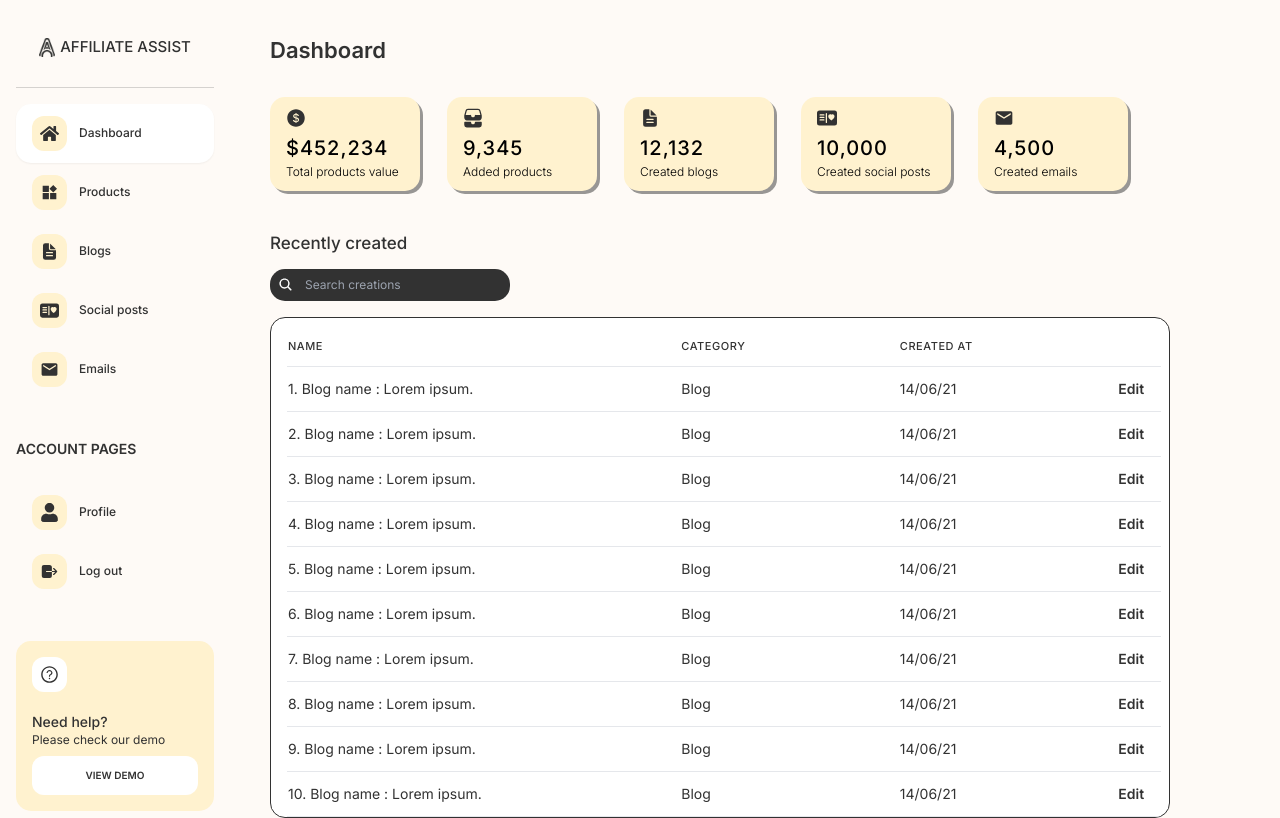
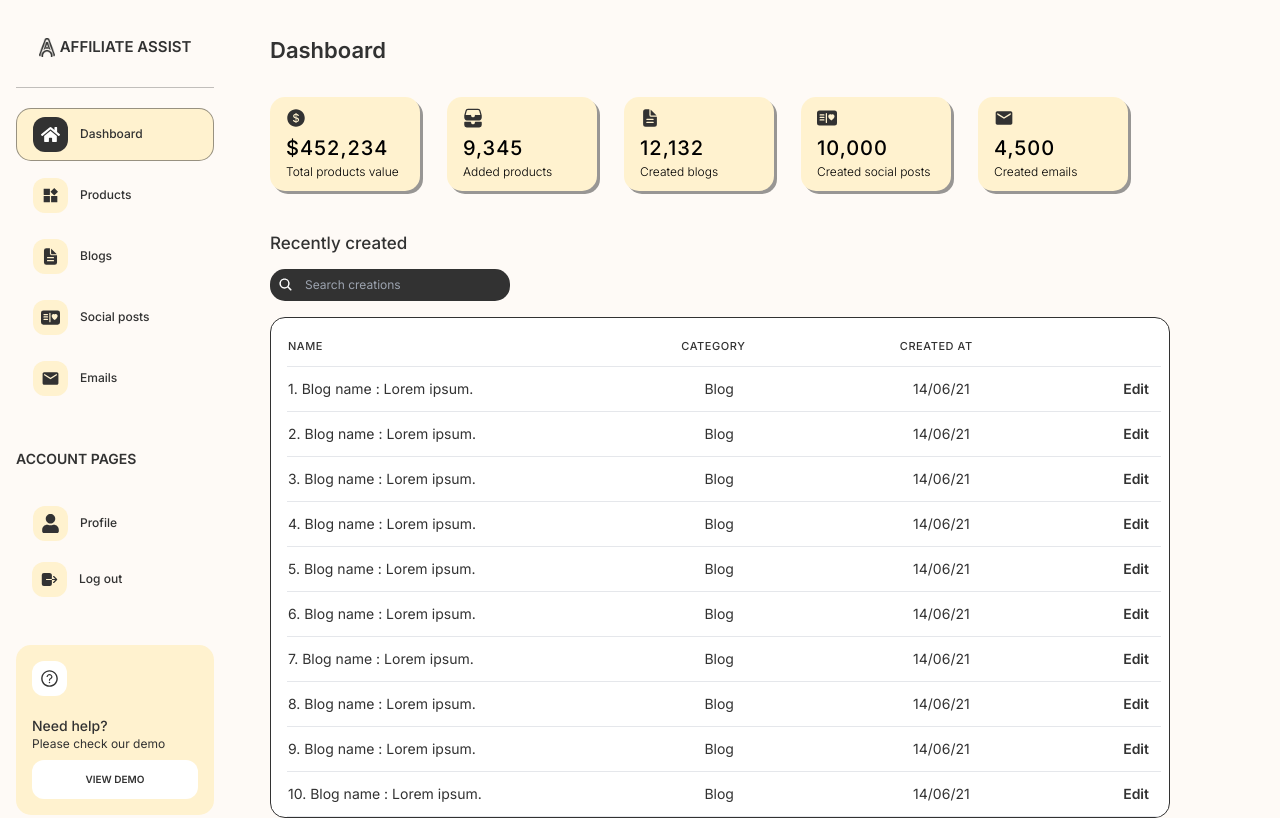
Before and after one commit to hamzahusic/affiliate-assist-app, a Next.js app: page /dashboard in a window 1280 px wide. Built offline with nearby package versions, Linux system fonts and the light colour scheme.

Commit message:
Added style changes to components

```diff
--- a/app/dashboard/layout.js
+++ b/app/dashboard/layout.js
@@ -16,27 +16,27 @@ const Layout = ({children}) => {
         {
             name : 'Dashboard',
             href : '/dashboard',
-            icon : <FaHome size={35} className=" text-tcolor bg-dcolor p-[8px] rounded-[12px]"/>
+            icon : <FaHome size={19}/>
         },
         {
             name : 'Products',
             href : '/dashboard/product',
-            icon : <AiFillProduct size={35} className=" text-tcolor bg-dcolor p-[8px] rounded-[12px]"/>
+            icon : <AiFillProduct size={19}/>
         },
         {
             name : 'Blogs',
             href : '/dashboard/blog',
-            icon : <IoDocumentText size={35} className=" text-tcolor bg-dcolor p-[8px] rounded-[12px]"/>
+            icon : <IoDocumentText size={19}/>
         },
         {
             name : 'Social posts',
             href : '/dashboard/post',
-            icon : <BsFillPostcardHeartFill size={35} className=" text-tcolor bg-dcolor p-[8px] rounded-[12px]"/>
+            icon : <BsFillPostcardHeartFill size={19}/>
         },
         {
             name : 'Emails',
             href : '/dashboard/email',
-            icon : <MdEmail size={35} className=" text-tcolor bg-dcolor p-[8px] rounded-[12px]"/>
+            icon : <MdEmail size={19}/>
         }
     ]
 
@@ -73,7 +73,7 @@ const Layout = ({children}) => {
             {/* DASHBOARD NAVBAR */}
             <div className=" px-2 sm:px-4 max-w-[85px] sm:max-w-[100px] lg:min-w-[230px]">
                 {/* LOGO */}
-                <div className=" flex items-center justify-center gap-[5px] pt-9 pb-7 border-b-[1px] border-tcolor/20">
+                <div className=" flex items-center justify-center gap-[5px] pt-9 pb-7 border-b-[1px] border-tcolor/30">
                     <Image
                         src={'/images/logo.png'}
                         width={16}
@@ -81,16 +81,16 @@ const Layout = ({children}) => {
                         quality={100}
                         alt="logo"
                     />
-                    <p className=" text-[15px] font-medium hidden lg:block">AFFILIATE ASSIST</p>
+                    <p className=" text-[15px] font-semibold hidden lg:block">AFFILIATE ASSIST</p>
                 </div>
                 {/* NAV LINKS */}
                 <div className="py-4 flex flex-col">
                     {nav_links.map((link) => (
                         <Link href={link.href}
                             key={link.name}
-                            className={` flex items-center gap-3 px-4 py-3 ${isActive === link.href ? 'bg-white shadow-sm' : 'bg-transparent'} rounded-[15px]`}
+                            className={` flex items-center gap-3 px-4 py-2 my-1 border-[1px] ${isActive === link.href ? 'bg-dcolor border-tcolor/50' : 'bg-transparent border-transparent'} rounded-[15px]`}
                             >
-                            {link.icon}
+                            <span className={`${isActive === link.href ? 'text-white bg-tcolor' : 'text-tcolor bg-dcolor'} p-[8px] rounded-[12px]`}>{link.icon}</span>
                             <span className=" text-[12px] font-medium hidden lg:block">{link.name}</span>
                         </Link>
                     ))}
@@ -99,15 +99,19 @@ const Layout = ({children}) => {
                 <div>
                     <p className=" font-semibold py-4 lg:py-6 text-sm text-center lg:text-left">ACCOUNT PAGES</p>
                     <Link href={'/dashboard/profile'}
-                        className={` flex items-center gap-3 px-4 py-3 ${isActive === '/dashboard/profile' ? 'bg-white' : 'bg-transparent'} rounded-[15px]`}
+                        className={` flex items-center gap-3 px-4 py-2 my-1 border-[1px] ${isActive === '/dashboard/profile' ? 'bg-dcolor border-tcolor/50' : 'bg-transparent border-transparent'} rounded-[15px]`}
                         >
-                        <FaUser size={35} className=" text-tcolor bg-dcolor p-[8px] rounded-[12px]"/>
+                        <span className={`${isActive === '/dashboard/profile' ? 'text-white bg-tcolor' : 'text-tcolor bg-dcolor'} p-[8px] rounded-[12px]`}>
+                            <FaUser size={19}/>
+                        </span>
                         <span className=" text-[12px] font-medium hidden lg:block">Profile</span>
                     </Link>
                     <Link href={'/'}
-                        className={`flex items-center gap-3 px-4 py-3 rounded-[15px]`}
+                        className={`flex items-center gap-3 px-4 py-2 my-1 rounded-[15px]`}
                     >
-                        <IoLogOut size={35} className=" text-tcolor bg-dcolor p-[8px] rounded-[12px]"/>
+                        <span className="text-tcolor bg-dcolor p-[8px] rounded-[12px]">
+                            <IoLogOut size={19}/>
+                        </span>
                         <span className=" text-[12px] font-medium hidden lg:block">Log out</span>
                     </Link>
                 </div>
--- a/app/dashboard/page.js
+++ b/app/dashboard/page.js
@@ -63,7 +63,7 @@ const page = () => {
                         <table className="min-w-full leading-normal max-w-[630px]">
                             <thead>
                                 <tr>
-                                    <th className="py-3 border-b-[1px] text-left text-[11px] font-medium uppercase tracking-wider w-[45%]">
+                                    <th className="py-3 border-b-[1px] text-left text-[11px] font-medium uppercase tracking-wider md:w-[45%] w-[55%]">
                                         NAME
                                     </th>
                                     <th className="py-3 border-b-[1px] text-left text-[11px] font-medium uppercase tracking-wider w-[25%]">
@@ -81,7 +81,7 @@ const page = () => {
                                 <tbody className=" text-xs md:text-sm">
                                     {data.map((item, index) => (
                                         <tr key={item.id}>
-                                            <td className="border-b-[1px] py-3 w-[45%]">
+                                            <td className="border-b-[1px] py-3 w-[45%] md:w-[50%]">
                                                 {(index + 1) + ". " + item.name}
                                             </td>
                                             <td className="border-b-[1px] py-3 w-[25%]">
```
